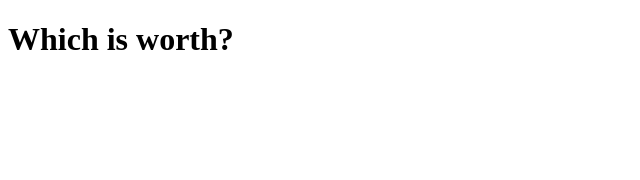
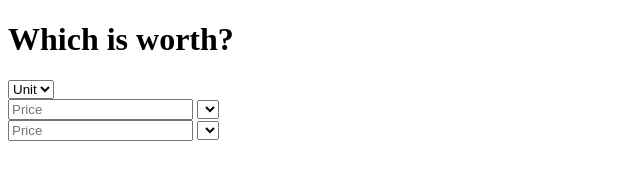
Before and after one commit to LucasManto/which-is-worth, a plain HTML site: page index.html in a window 1280 px wide. Shown: the whole page, without its empty margins (0-640 px from the left). Drawn offline with Linux system fonts and the light colour scheme.

Commit message:
Add unit and product elements

```diff
--- a/index.html
+++ b/index.html
@@ -8,5 +8,18 @@
 </head>
 <body>
   <h1>Which is worth?</h1>
+
+  <select id="unit">
+    <option selected disabled>Unit</option>
+  </select>
+
+  <div class="product">
+    <input type="text" placeholder="Price" class="product-price">
+    <select class="product-unit"></select>
+  </div>
+  <div class="product">
+    <input type="text" placeholder="Price" class="product-price">
+    <select class="product-unit"></select>
+  </div>
 </body>
 </html>
```
